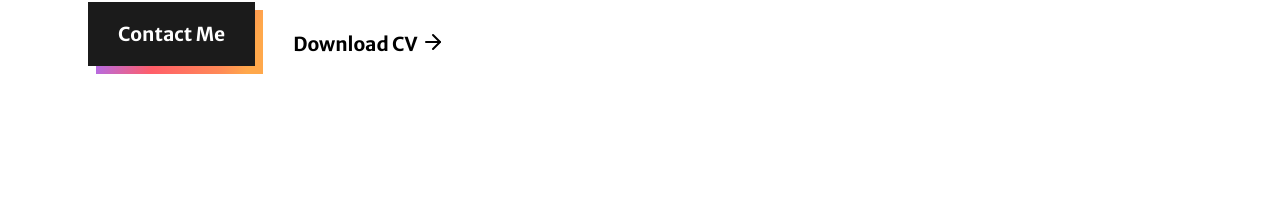
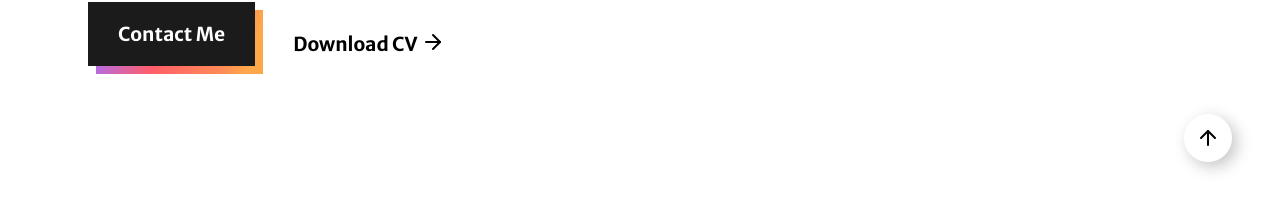
Before and after one commit to Rahul-sinha84/Portfolio, a React (Create React App) app: page / in a window 1280 px wide. Shown: the part 590-800 px from the top of the page. Built offline with nearby package versions, Linux system fonts and the light colour scheme.

Commit message:
add btn for going to the top, add smooth scrolling effect

```diff
--- a/src/components/menubar.js
+++ b/src/components/menubar.js
@@ -17,7 +17,7 @@ const Navbar = () => {
   }, []);
 
   return (
-    <div className="menubar">
+    <div id="top" className="menubar">
       <div className="menubar__left">
         <a href="" className="menubar--link">
           PORTFOLIO
@@ -52,6 +52,23 @@ const Navbar = () => {
           Contact Me
         </a>
       </div>
+      <a href="#top" className="toTop">
+        <svg
+          xmlns="http://www.w3.org/2000/svg"
+          width="24"
+          height="24"
+          viewBox="0 0 24 24"
+          fill="none"
+          stroke="currentColor"
+          stroke-width="2"
+          stroke-linecap="round"
+          stroke-linejoin="round"
+          class="feather feather-arrow-up"
+        >
+          <line x1="12" y1="19" x2="12" y2="5"></line>
+          <polyline points="5 12 12 5 19 12"></polyline>
+        </svg>
+      </a>
     </div>
   );
 };
--- a/src/sass/base/_base.scss
+++ b/src/sass/base/_base.scss
@@ -5,9 +5,11 @@
 }
 html {
   font-family: "Merriweather Sans", sans-serif;
+  scroll-behavior: smooth;
 }
 body {
   background-color: $bg-color;
+  position: relative;
 }
 .display-none {
   display: none !important;
--- /dev/null
+++ b/src/sass/components/_toTop.scss
@@ -0,0 +1,24 @@
+.toTop {
+  position: fixed;
+  cursor: pointer;
+  bottom: 3rem;
+  right: 3rem;
+  width: 3rem;
+  height: 3rem;
+  background-color: white;
+  display: flex;
+  border-radius: 50%;
+  align-items: center;
+  justify-content: center;
+  //   border: 0.15rem solid black;
+  box-shadow: 0.3rem 0.3rem 1rem rgba(0, 0, 0, 0.233);
+  color: #000;
+  &:visited,
+  &:active {
+    color: #000;
+  }
+  @include respond(phone) {
+    right: 1rem;
+    bottom: 1rem;
+  }
+}
--- a/src/sass/main.scss
+++ b/src/sass/main.scss
@@ -10,6 +10,7 @@
 @import "./components/menubar";
 @import "./components/buttons";
 @import "./components/project";
+@import "./components/toTop";
 
 @import "./pages/intro";
 @import "./pages/about";
--- a/src/style/index.css
+++ b/src/style/index.css
@@ -38,10 +38,12 @@ $breakpoint argument choices
   box-sizing: border-box; }
 
 html {
-  font-family: "Merriweather Sans", sans-serif; }
+  font-family: "Merriweather Sans", sans-serif;
+  scroll-behavior: smooth; }
 
 body {
-  background-color: #fff; }
+  background-color: #fff;
+  position: relative; }
 
 .display-none {
   display: none !important; }
@@ -275,6 +277,27 @@ body {
     .project-component:active .project-component__header .project-component__header--img img {
       transform: scale(1.1) rotate(1deg);
       filter: blur(1px); } }
+
+.toTop {
+  position: fixed;
+  cursor: pointer;
+  bottom: 3rem;
+  right: 3rem;
+  width: 3rem;
+  height: 3rem;
+  background-color: white;
+  display: flex;
+  border-radius: 50%;
+  align-items: center;
+  justify-content: center;
+  box-shadow: 0.3rem 0.3rem 1rem rgba(0, 0, 0, 0.233);
+  color: #000; }
+  .toTop:visited, .toTop:active {
+    color: #000; }
+  @media (max-width: 37.5em) {
+    .toTop {
+      right: 1rem;
+      bottom: 1rem; } }
 
 .intro {
   display: flex;
```
Also changed, not shown: src/assets/arrow-up.svg (added).
